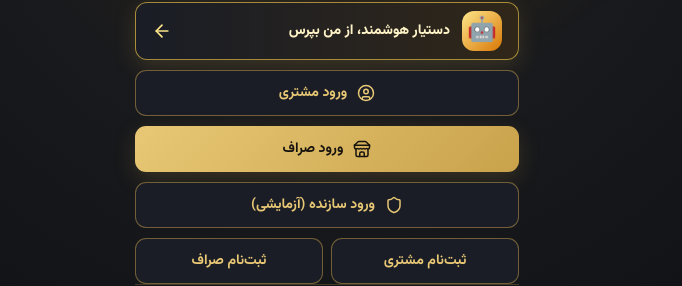
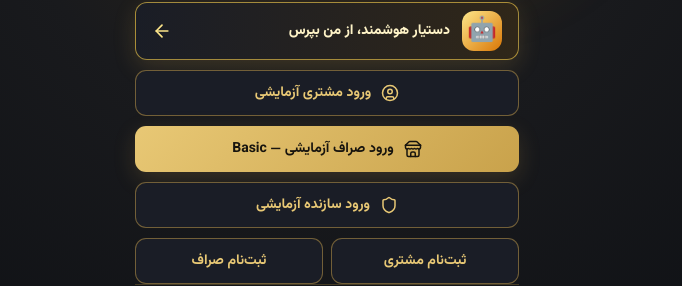
Before and after one commit to roohalla41-blip/A1-Maintenance-Preview, a React (Vite) app: page / in a window 1280 px wide. Shown: the part 387-673 px from the top of the page, without its empty margins (313-995 px from the left). Built offline with nearby package versions, Linux system fonts and the light colour scheme; no server answers.

Commit message:
Connect welcome demo entries to isolated role sessions

```diff
--- a/src/pages/Welcome.jsx
+++ b/src/pages/Welcome.jsx
@@ -1,4 +1,5 @@
 import React, { useState } from 'react';
+import { startPreviewSession } from '@/lib/previewDemo';
 import { Link } from 'react-router-dom';
 import { Shield, ArrowLeft, Store, UserCircle, Bot } from 'lucide-react';
 import ContactInfo from '@/components/sarraaf/ContactInfo';
@@ -223,18 +224,9 @@ export default function Welcome() {
             <span className="flex-1 text-sm font-extrabold text-amber-100">دستیار هوشمند، از من بپرس</span>
             <ArrowLeft className="h-5 w-5 shrink-0 text-amber-200 transition-transform group-hover:-translate-x-1" aria-hidden="true" />
           </button>
-          <Link to="/login?role=customer" className="pgm-btn pgm-btn-outline">
-            <UserCircle className="w-[18px] h-[18px]" />
-            ورود مشتری
-          </Link>
-          <Link to="/login?role=sarraaf" className="pgm-btn pgm-btn-primary">
-            <Store className="w-[18px] h-[18px]" />
-            ورود صراف
-          </Link>
-          <Link to="/preview-builder" className="pgm-btn pgm-btn-outline">
-            <Shield className="w-[18px] h-[18px]" />
-            ورود سازنده (آزمایشی)
-          </Link>
+          <button type="button" onClick={() => { startPreviewSession('customer'); window.location.assign(`${import.meta.env.BASE_URL}preview-customer`); }} className="pgm-btn pgm-btn-outline"><UserCircle className="w-[18px] h-[18px]" /> ورود مشتری آزمایشی</button>
+          <button type="button" onClick={() => { startPreviewSession('sarraaf'); window.location.assign(`${import.meta.env.BASE_URL}preview-sarraaf`); }} className="pgm-btn pgm-btn-primary"><Store className="w-[18px] h-[18px]" /> ورود صراف آزمایشی — Basic</button>
+          <button type="button" onClick={() => { startPreviewSession('creator'); window.location.assign(`${import.meta.env.BASE_URL}preview-builder`); }} className="pgm-btn pgm-btn-outline"><Shield className="w-[18px] h-[18px]" /> ورود سازنده آزمایشی</button>
           <div className="grid grid-cols-2 gap-2">
             <Link to="/register?tab=customer" className="pgm-btn pgm-btn-outline text-xs">
               ثبت‌نام مشتری
```
